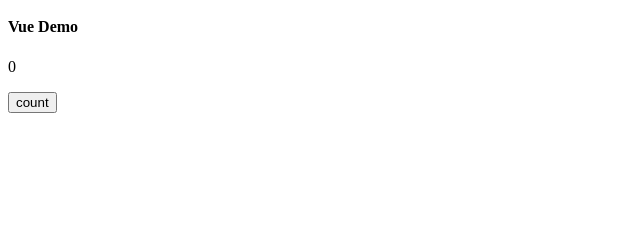
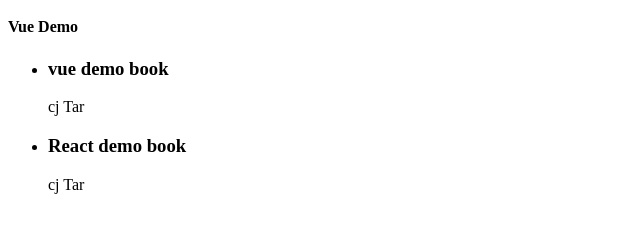
Before and after one commit to cjTarwireyi/Vue-Demo, a plain HTML site: page index.html in a window 1280 px wide. Shown: the part 48-280 px from the top of the page, without its empty margins (0-640 px from the left). Drawn offline with nearby package versions, Linux system fonts and the light colour scheme.

Commit message:
added computed property

```diff
--- a/app.js
+++ b/app.js
@@ -3,13 +3,23 @@ const app = Vue.createApp({
 data() {
     return {
         title:'Vue Demo',
-        count:0
+        count:0,
+        books:[
+            {title: 'vue demo book', author:'cj Tar', isFav: true},
+            {title: 'Angular demo book', author:'cj Tar', isFav: false},
+            {title: 'React demo book', author:'cj Tar', isFav: true}
+        ]
     }
 },
 methods:{
     countValue(){
       this.count++
     }
+},
+computed:{
+    filteredBooks(){
+        return this.books.filter(book => book.isFav);
+    }
 }
 });
 
--- a/index.html
+++ b/index.html
@@ -9,8 +9,17 @@
     <h1>Hello Vue :)</h1>
     <div id="app">
         <h4>{{title}}</h4>
-        <p>{{count}}</p>
-        <button v-on:click="countValue()">count</button>
+        <ul>
+            <li v-for="book in filteredBooks">
+                <h3>
+                    {{book.title}}
+                </h3>
+                <p>
+                    {{book.author}}
+                </p>
+
+            </li>
+        </ul>
     </div>
 </html>
 <script src="app.js"></script>
```
